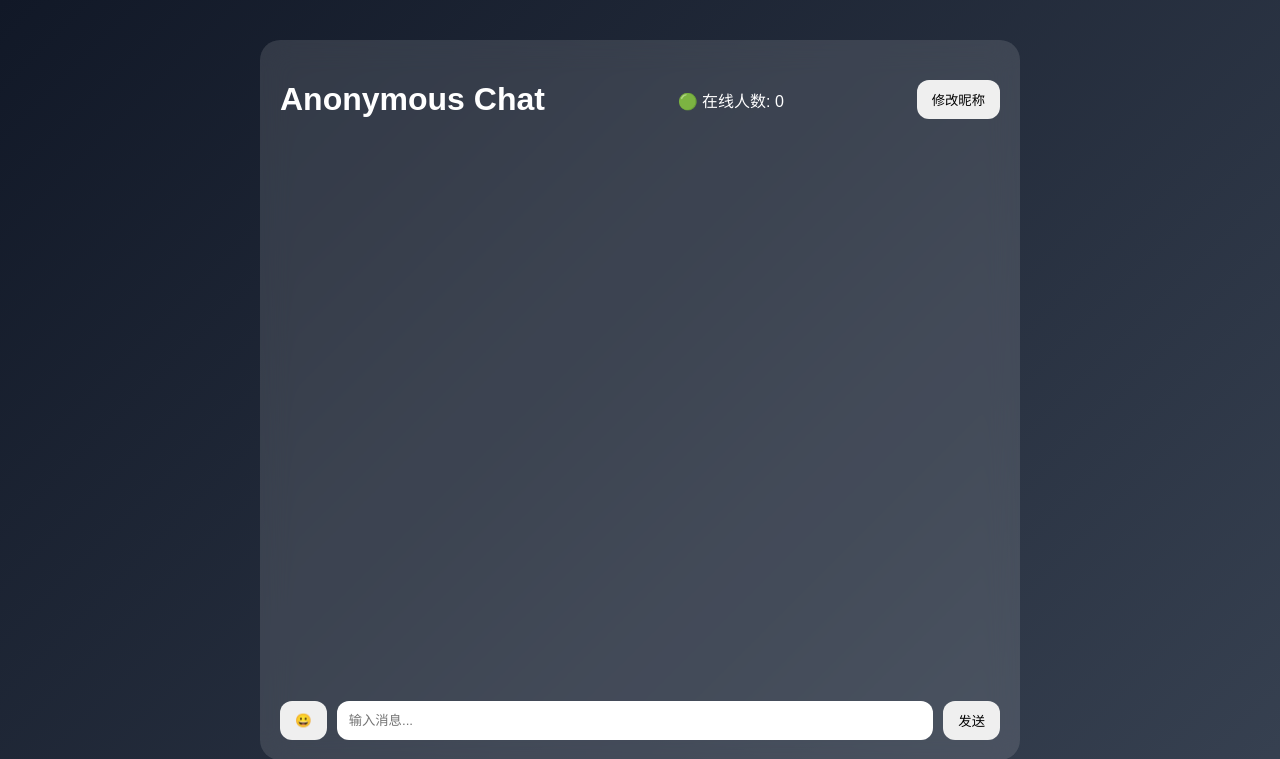
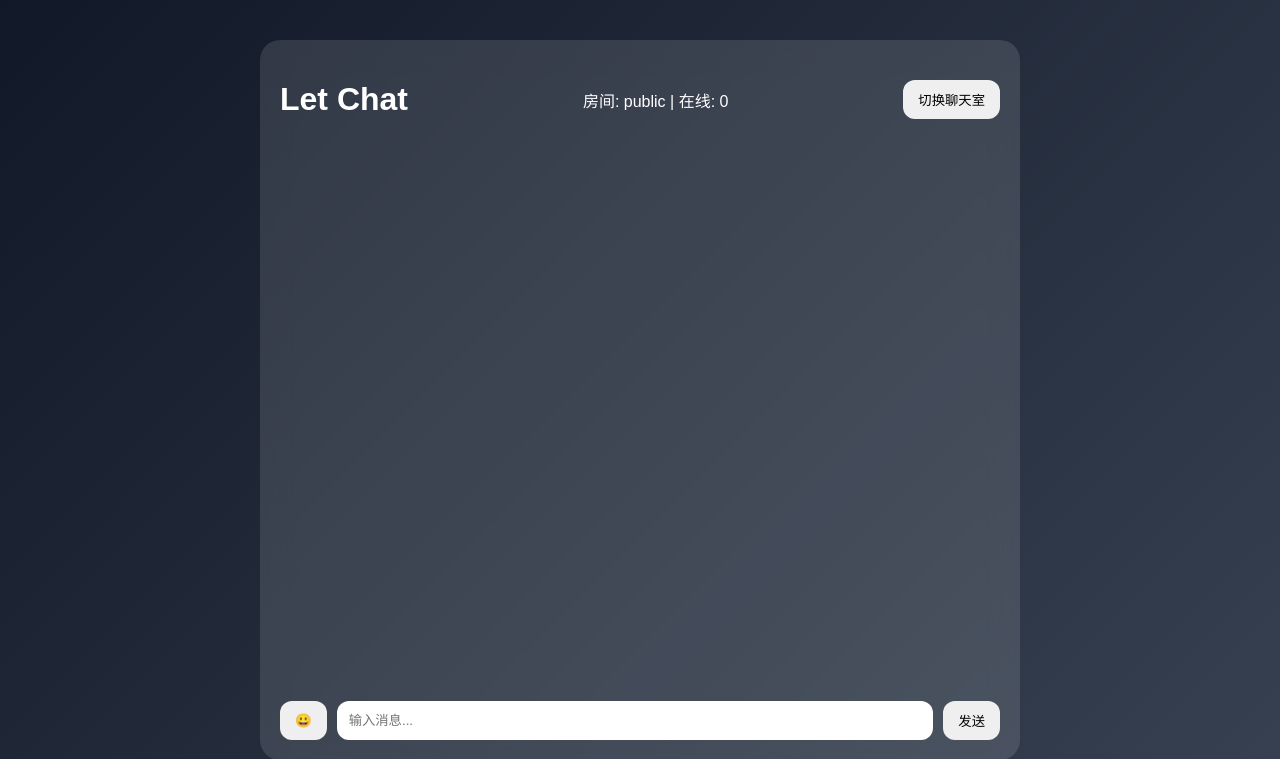
Before and after one commit to Li3NGa/-, a Flask app: page / in a window 1280 px wide. Shown: the top 759 px of the page. Run offline with Flask 3, Linux system fonts and the light colour scheme; some libraries are stand-ins or nearby versions.

Commit message:
feat: add room selector ui

```diff
--- a/templates/index.html
+++ b/templates/index.html
@@ -3,20 +3,18 @@
 <head>
 <meta charset="UTF-8">
 <meta name="viewport" content="width=device-width, initial-scale=1.0">
-<title>Anonymous Chat</title>
+<title>Let Chat - Multi Room</title>
 <link rel="stylesheet" href="/static/css/style.css">
 <script src="https://cdn.socket.io/4.7.5/socket.io.min.js"></script>
 </head>
 <body>
 <div class="chat-container">
 <header>
-<h1>Anonymous Chat</h1>
-<div>🟢 在线人数: <span id="online">0</span></div>
-<button onclick="changeNickname()">修改昵称</button>
+<h1>Let Chat</h1>
+<div>房间: <span id="room">public</span> | 在线: <span id="online">0</span></div>
+<button onclick="changeRoom()">切换聊天室</button>
 </header>
-
 <div id="messages"></div>
-
 <footer>
 <button onclick="addEmoji('😀')">😀</button>
 <input id="input" placeholder="输入消息...">
```
